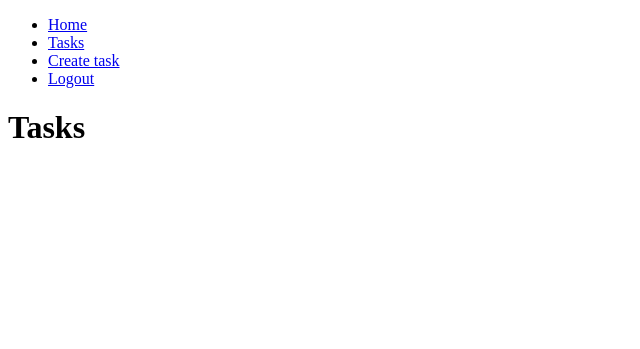
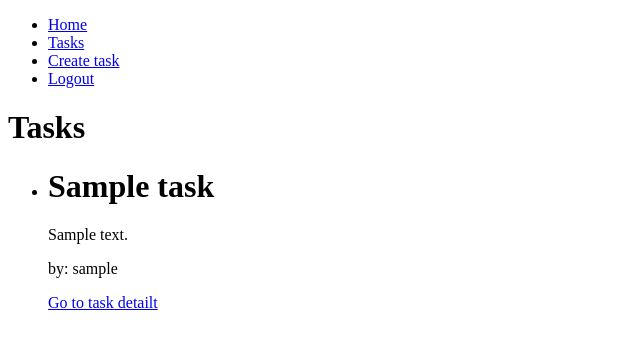
Before and after one commit to IceMerman/Todo-Auth, a Django app: page /tasks/ in a window 1280 px wide. Shown: the top 349 px of the page, without its empty margins (0-640 px from the left). Run offline with Django 3.2, Linux system fonts and the light colour scheme; a user stored in the database is signed in; tables that the repository leaves empty hold one stand-in row (values such as "Sample post").

Commit message:
Added task deailt and basic front for tasks and tasks

```diff
--- a/tasks/templates/layout/nav.html
+++ b/tasks/templates/layout/nav.html
@@ -1,8 +1,8 @@
 <div class="navbar">
     <ul>
         <li><a href=" {% url 'home' %} ">Home</a></li>
+        {% if user.is_authenticated %}
         <li><a href=" {% url 'tasks' %} ">Tasks</a></li>
-        {% if user.is_authenticated %}
         <li><a href="{% url 'create_task' %}">Create task</a></li>
         <li><a href="{% url 'logout' %}">Logout</a></li>
         {% else %}
--- a/tasks/templates/tasks/tasks.html
+++ b/tasks/templates/tasks/tasks.html
@@ -2,4 +2,22 @@
 
 {% block content %}
 <h1>Tasks</h1>
+
+{% if tasks %}
+
+<ul>
+{% for task in tasks %}
+    <li class="task">
+        {% if task.important %} <strong><h1>{{task.title}}</h1></strong> {% else %} <h1>{{task.title}}</h1> {% endif %}
+        <p>{{task.description}}</p>
+        <p>by: {{task.user.username}}</p>
+        <a href="{% url 'task_detail' task.id %}">Go to task detailt</a>
+    </li>
+{% endfor %}
+</ul>
+
+{% else %}
+<h2>{{user}} no tienes tareas registradas o pendientes</h2>
+{% endif %}
+
 {% endblock content %}
--- a/tasks/urls.py
+++ b/tasks/urls.py
@@ -1,10 +1,11 @@
 from django.urls import path
-from .views import signup, home, tasks, logout_user, signin, create_task
+from .views import signup, home, tasks, logout_user, signin, create_task, task_detail
 
 urlpatterns = [
     path('', home, name='home'),
     path("tasks/", tasks, name="tasks"),
     path('task/create/', create_task, name='create_task'),
+    path("task/<int:id_task>/", task_detail, name="task_detail"),
     path('signup/', signup, name='sign_up'),
     path("logout/", logout_user, name="logout"),
     path("signin/", signin, name="sign_in")
--- a/tasks/views.py
+++ b/tasks/views.py
@@ -1,8 +1,9 @@
-from django.shortcuts import render, redirect
+from django.shortcuts import render, redirect, get_object_or_404
 from django.contrib.auth.forms import UserCreationForm, AuthenticationForm
 from django.contrib.auth import login, logout, authenticate
 from django.core.exceptions import ValidationError
 from .forms import createTaskForm
+from .models import Task
 
 # Create your views here.
 
@@ -34,8 +35,20 @@ def signup(request):
 
 
 def tasks(request):
-    context = {}
+    # tasks = Task.objects.filter(user=request.user, date_completed__isnull=True)
+    tasks = Task.objects.filter(user=request.user)
+    context = {
+        'tasks': tasks
+    }
     return render(request, 'tasks/tasks.html', context=context)
+
+def task_detail(request, id_task: int):
+    task = get_object_or_404(Task, pk=id_task)
+    # task = Task.objects.get(pk=id_task)
+    context = {
+        'task': task
+    }
+    return render(request, 'tasks/detail.html', context=context)
 
 
 def create_task(request):
```
Also changed, not shown: tasks/templates/tasks/detail.html (added, +11 -0 lines).
